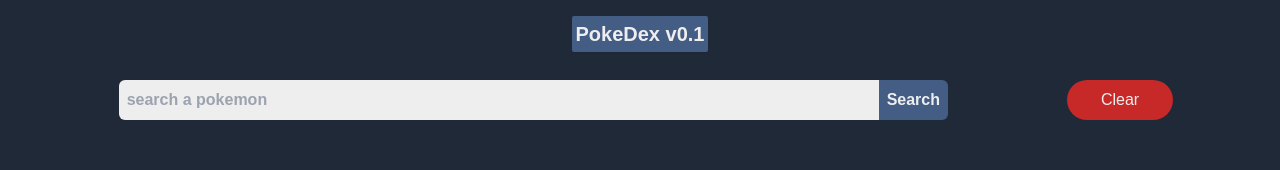
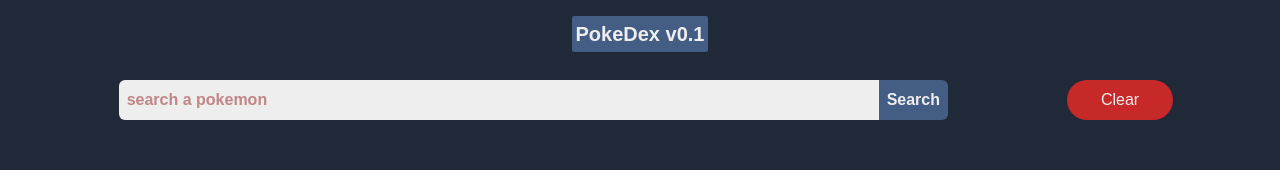
Before and after one commit to Axolotlpi/pokedex, a React (Create React App) app: page / in a window 1280 px wide. Shown: the top 170 px of the page. Built offline with nearby package versions, Linux system fonts and the light colour scheme; what pokeapi-js-wrapper would draw is missing.

Commit message:
replace placeholder with a suggestion placeholder

```diff
--- a/src/components/SearchBar.js
+++ b/src/components/SearchBar.js
@@ -2,7 +2,7 @@
 
 function SearchBar({ searchQuery, placeholder, autoCompleteArray }) {
   const [query, setQuery] = useState('');
-  const [suggestion, setSuggestion] = useState('');
+  const [suggestion, setSuggestion] = useState(placeholder);
 
   const handleChange = (event) => {
     setQuery(event.target.value);
@@ -15,7 +15,7 @@
   };
 
   const autoComplete = () => {
-    if (!autoCompleteArray || !query) return setSuggestion('');
+    if (!autoCompleteArray || !query) return setSuggestion(placeholder);
     const suggest = autoCompleteArray.find((word) => word.startsWith(query));
     console.log(suggest);
     setSuggestion(suggest ? suggest : '');
@@ -37,12 +37,11 @@
       <div class="relative flex-[7] bg-primary-0 flex rounded-l-md">
         <input
           type="text"
-          placeholder={placeholder}
           onChange={handleChange}
           value={query}
           onKeyUp={autoComplete}
           onKeyDown={tabComplete}
-          className="w-full bg-transparent z-10 placeholder:text-opacity-50 text-secondary-0 font-semibold p-2 rounded-l-md"
+          className="w-full bg-transparent z-10 text-secondary-0 font-semibold p-2 rounded-l-md"
         />
 
         <input
```
